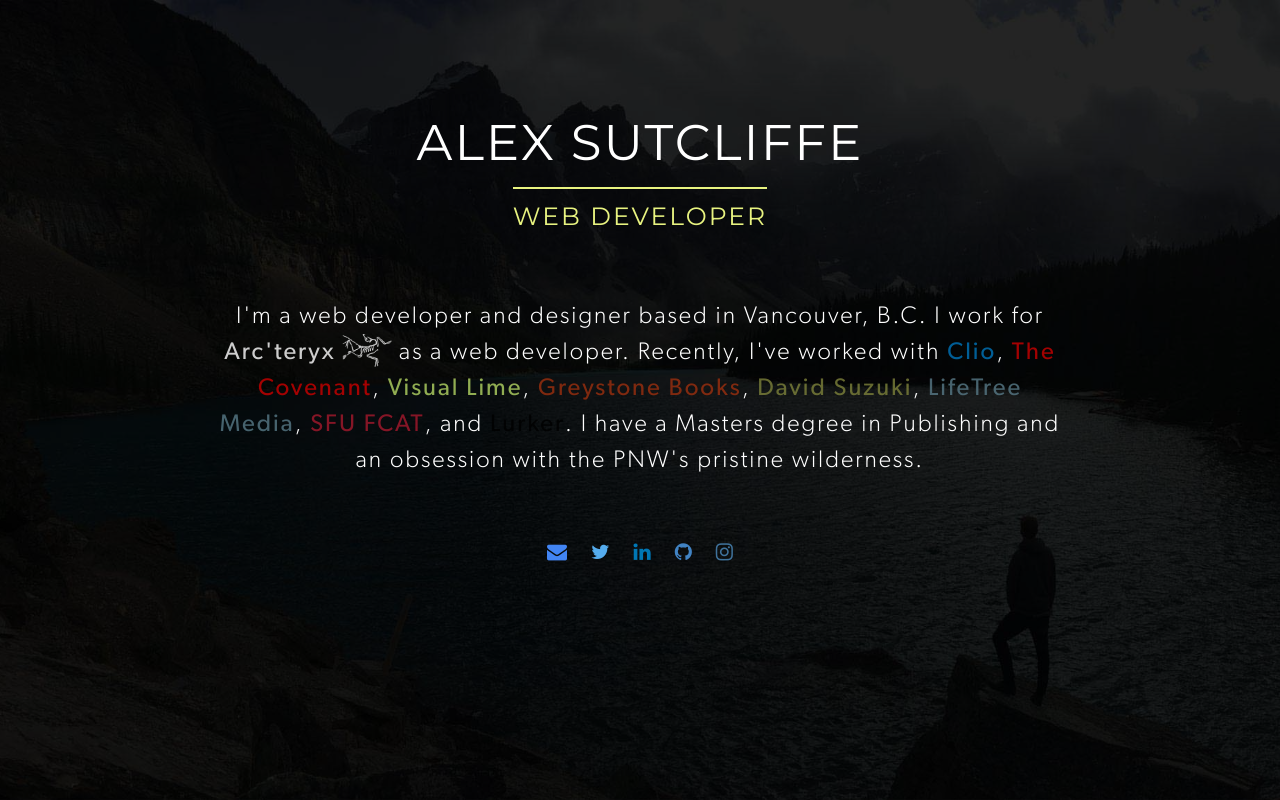
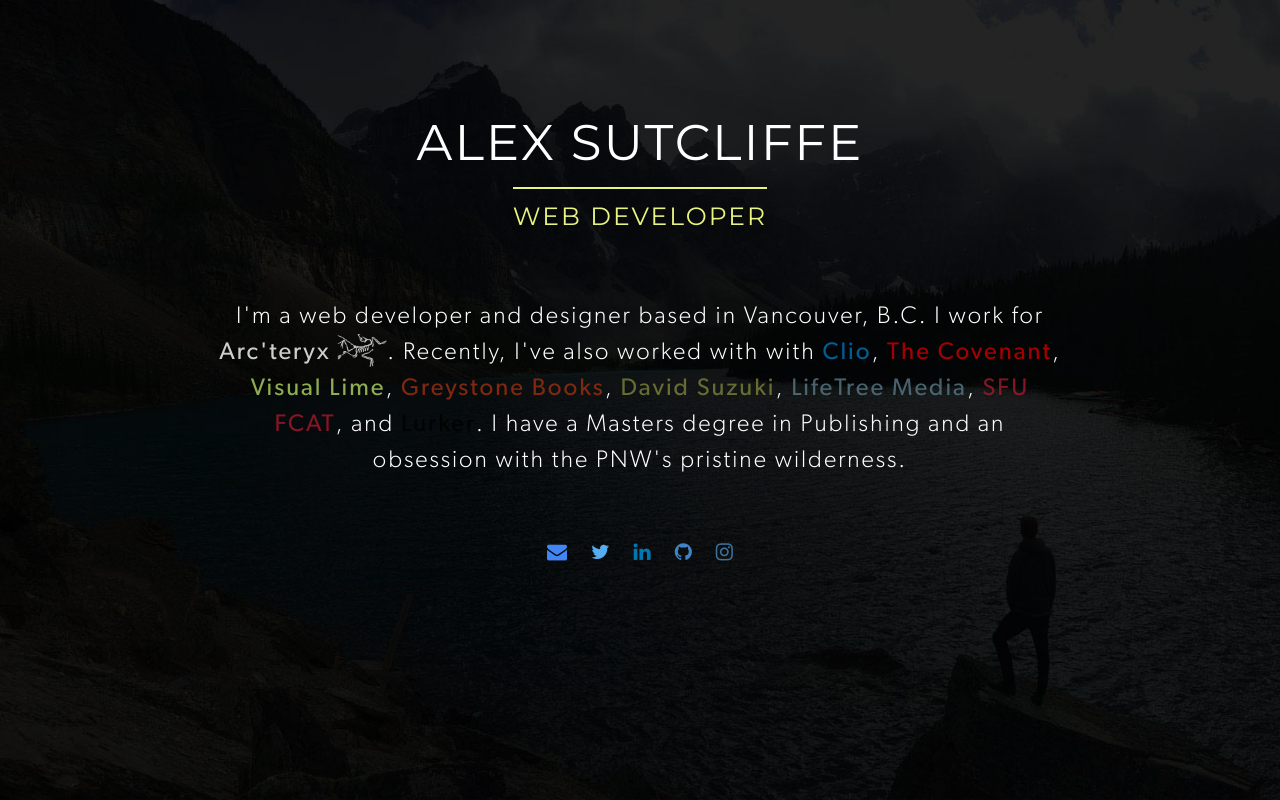
Before and after one commit to alololox/alololox.github.io, a plain HTML site: page index.html in a window 1280 px wide. Drawn offline with nearby package versions, Linux system fonts and the light colour scheme.

Commit message:
update bio

```diff
--- a/index.html
+++ b/index.html
@@ -25,7 +25,7 @@
                 <h1>Alex Sutcliffe<br><span>Web Developer</span></h1>
             </div>
             <div class="body">
-                <p>I'm a web developer and designer based in Vancouver, B.C. I work for <a href="http://www.arcteryx.com" class="arcteryx" target="_blank">Arc'teryx <img class="arclogo" src="assets/img/arc1.png" alt="Arc'teryx Bird Logo"></a> as a web developer. Recently, I've worked with <a href="https://www.clio.com" class="clio" target="_blank">Clio</a>, <a href="http://www.alexsutcliffe.com/The-Covenant/" class="covenantfestival" target="_blank">The Covenant</a>, <a href="http://www.visual-lime.com" class="visuallime" target="_blank">Visual Lime</a>, <a href="http://www.greystonebooks.com" class="greystone" target="_blank">Greystone Books</a>, <a href="http://www.davidsuzukibooks.com" class="suzuki" target="_blank">David Suzuki</a>, <a href="http://www.lifetreemedia.com" class="lifetree" target="_blank">LifeTree Media</a>, <a href="http://www.sfu.ca/fcat.html" class="sfu" target="_blank">SFU FCAT</a>, and <a href="http://www.lurkersgrave.com" class="lurker" target="_blank">Lurker</a>. I have a Masters degree in Publishing and an obsession with the PNW's pristine wilderness.</p>
+                <p>I'm a web developer and designer based in Vancouver, B.C. I work for <a href="http://www.arcteryx.com" class="arcteryx" target="_blank">Arc'teryx <img class="arclogo" src="assets/img/arc1.png" alt="Arc'teryx Bird Logo"></a>. Recently, I've also worked with with <a href="https://www.clio.com" class="clio" target="_blank">Clio</a>, <a href="http://www.alexsutcliffe.com/The-Covenant/" class="covenantfestival" target="_blank">The Covenant</a>, <a href="http://www.visual-lime.com" class="visuallime" target="_blank">Visual Lime</a>, <a href="http://www.greystonebooks.com" class="greystone" target="_blank">Greystone Books</a>, <a href="http://www.davidsuzukibooks.com" class="suzuki" target="_blank">David Suzuki</a>, <a href="http://www.lifetreemedia.com" class="lifetree" target="_blank">LifeTree Media</a>, <a href="http://www.sfu.ca/fcat.html" class="sfu" target="_blank">SFU FCAT</a>, and <a href="http://www.lurkersgrave.com" class="lurker" target="_blank">Lurker</a>. I have a Masters degree in Publishing and an obsession with the PNW's pristine wilderness.</p>
             </div>
         </div>
             <div class="social">
```
